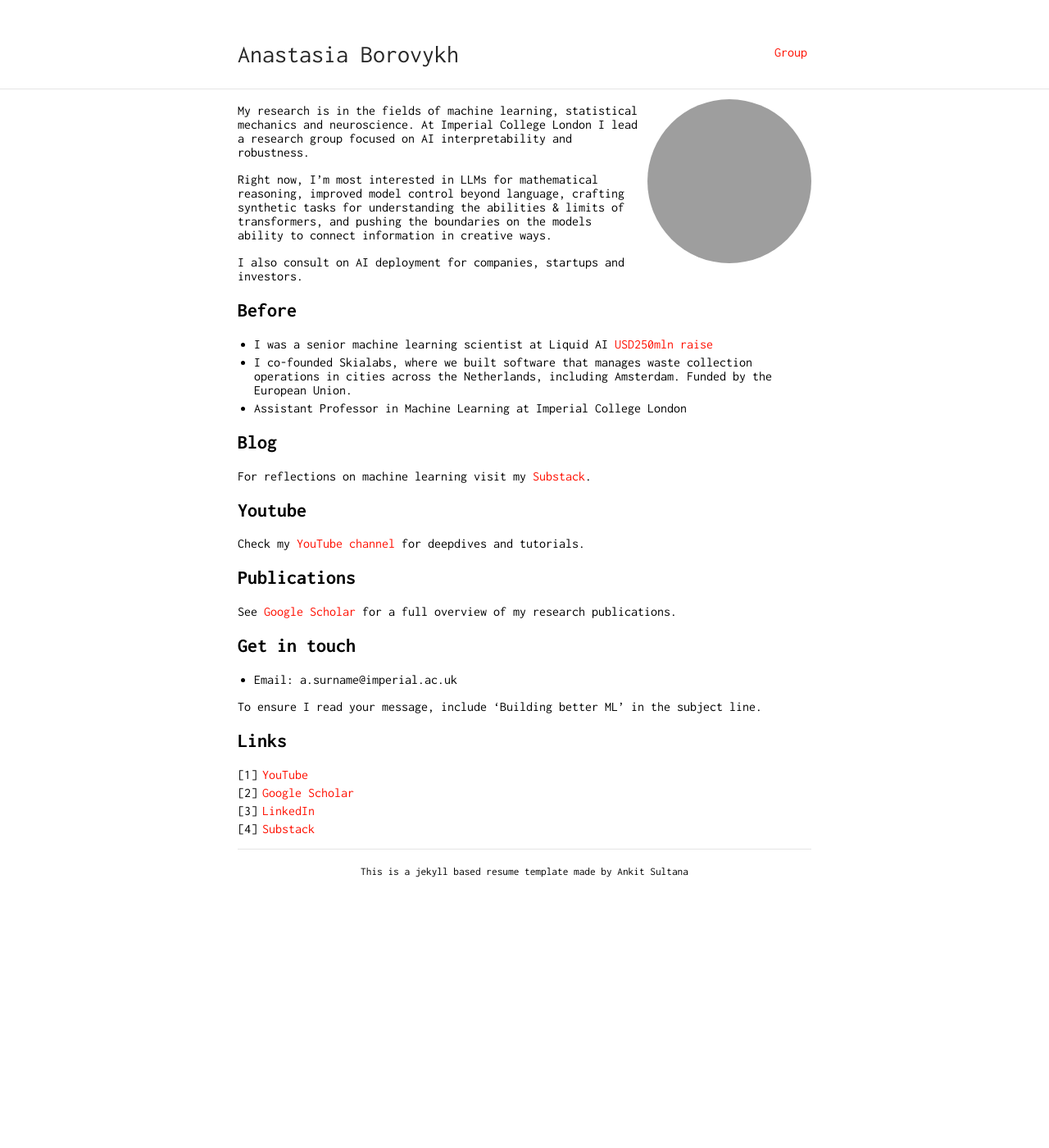
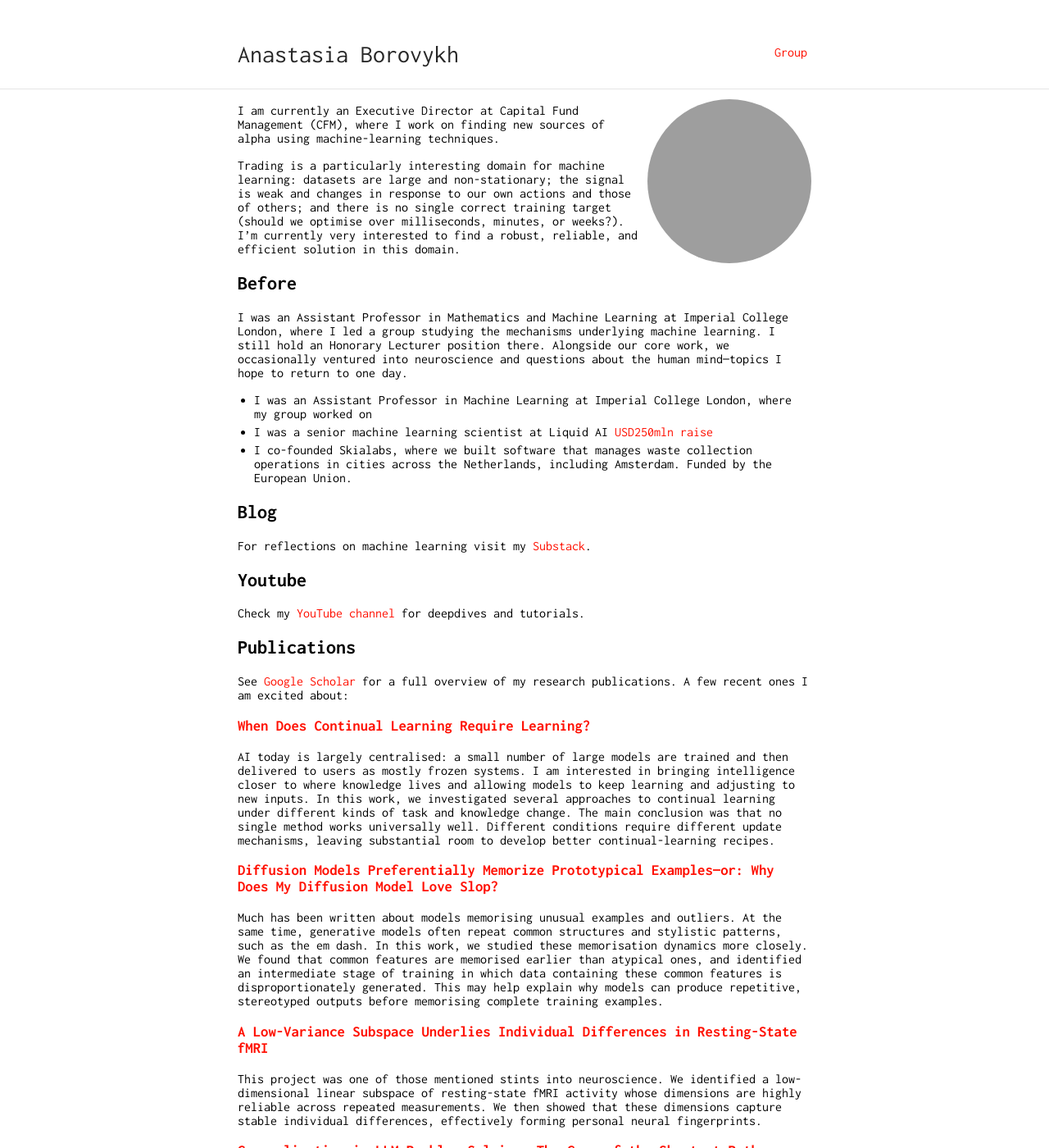
Before and after one commit to abrvkh/abrvkh.github.io, a Jekyll site: the page built from index.md, in a window 1280 px wide and 1400 px high. Shown: the whole window at 82% size. Built offline with Jekyll 4.4.1, drawn with Linux system fonts in a browser that asks for light colours; some of the changed text lies outside the part shown; grey boxes are pictures that could not be loaded.

Commit message:
update
long-due update

```diff
--- a/index.md
+++ b/index.md
@@ -4,16 +4,15 @@ layout: default
 
 <img class="profile-picture" src="square_photo.png">
 
-My research is in the fields of machine learning, statistical mechanics and neuroscience. At Imperial College London I lead a research group focused on AI interpretability and robustness.
+I am currently an Executive Director at Capital Fund Management (CFM), where I work on finding new sources of alpha using machine-learning techniques.
 
-Right now, I'm most interested in LLMs for mathematical reasoning, improved model control beyond language, crafting synthetic tasks for understanding the abilities & limits of transformers, and pushing the boundaries on the models ability to connect information in creative ways.
-
-I also consult on AI deployment for companies, startups and investors.
+Trading is a particularly interesting domain for machine learning: datasets are large and non-stationary; the signal is weak and changes in response to our own actions and those of others; and there is no single correct training target (should we optimise over milliseconds, minutes, or weeks?). I'm currently very interested to find a robust, reliable, and efficient solution in this domain.
 
 ## Before
+I was an Assistant Professor in Mathematics and Machine Learning at Imperial College London, where I led a group studying the mechanisms underlying machine learning. I still hold an Honorary Lecturer position there. Alongside our core work, we occasionally ventured into neuroscience and questions about the human mind—topics I hope to return to one day.
+- I was an Assistant Professor in Machine Learning at Imperial College London, where my group worked on
 - I was a senior machine learning scientist at Liquid AI [USD250mln raise](https://www.liquid.ai/blog/we-raised-250m-to-scale-capable-and-efficient-general-purpose-ai)
 - I co-founded Skialabs, where we built software that manages waste collection operations in cities across the Netherlands, including Amsterdam. Funded by the European Union.
-- Assistant Professor in Machine Learning at Imperial College London
 
 ## Blog
 
@@ -25,7 +24,19 @@ Check my [YouTube channel](https://www.youtube.com/@anastasiaborovykh120) for de
 
 ## Publications
 
-See [Google Scholar](https://scholar.google.com/citations?user=6y1FmgQAAAAJ&hl=en&oi=ao) for a full overview of my research publications.
+See [Google Scholar](https://scholar.google.com/citations?user=6y1FmgQAAAAJ&hl=en&oi=ao) for a full overview of my research publications. A few recent ones I am excited about:
+
+### [When Does Continual Learning Require Learning?](https://arxiv.org/abs/2607.07847)
+AI today is largely centralised: a small number of large models are trained and then delivered to users as mostly frozen systems. I am interested in bringing intelligence closer to where knowledge lives and allowing models to keep learning and adjusting to new inputs. In this work, we investigated several approaches to continual learning under different kinds of task and knowledge change. The main conclusion was that no single method works universally well. Different conditions require different update mechanisms, leaving substantial room to develop better continual-learning recipes.
+
+### [Diffusion Models Preferentially Memorize Prototypical Examples—or: Why Does My Diffusion Model Love Slop?](https://arxiv.org/abs/2605.30642)
+Much has been written about models memorising unusual examples and outliers. At the same time, generative models often repeat common structures and stylistic patterns, such as the em dash. In this work, we studied these memorisation dynamics more closely. We found that common features are memorised earlier than atypical ones, and identified an intermediate stage of training in which data containing these common features is disproportionately generated. This may help explain why models can produce repetitive, stereotyped outputs before memorising complete training examples.
+
+### [A Low-Variance Subspace Underlies Individual Differences in Resting-State fMRI](https://www.biorxiv.org/content/10.64898/2026.01.25.701594v1)
+This project was one of those mentioned stints into neuroscience. We identified a low-dimensional linear subspace of resting-state fMRI activity whose dimensions are highly reliable across repeated measurements. We then showed that these dimensions capture stable individual differences, effectively forming personal neural fingerprints.
+
+### [Generalization in LLM Problem Solving: The Case of the Shortest Path](https://arxiv.org/abs/2604.15306)
+We used paths through graphs as a controlled, easy-to-study language for investigating generalisation in language-model problem solving. In particular, we separated two forms of generalisation: spatial transfer to previously unseen maps and length scaling to problems requiring longer solution paths. This setting allowed us to examine more precisely where models learn transferable problem-solving rules and where their performance breaks down as the reasoning horizon grows.
 
 ## Get in touch
 
@@ -39,3 +50,5 @@ To ensure I read your message, include 'Building better ML' in the subject line.
 2. [Google Scholar](https://scholar.google.com/citations?user=6y1FmgQAAAAJ&hl=en&oi=ao)
 3. [LinkedIn](https://www.linkedin.com/in/anastasia-borovykh-10380584/)
 4. [Substack](http://ana15.substack.com)
+
+<small>Over the years I've met the most amazing people and I'm grateful to all the conversations, collaborations and friendhips along the way. A special thank you to [Cornelis Oosterlee](https://www.uu.nl/staff/CWOosterlee) for introducing me to the idea of pursuing a PhD, [Andrea Pascucci](https://www.unibo.it/sitoweb/andrea.pascucci) for supervising my PhD, [Greg Pavliotis](https://profiles.imperial.ac.uk/g.pavliotis) for being my mentor and supporting me at Imperial Colle London, [Reza Shokri](https://www.comp.nus.edu.sg/~reza/) for being a fantastic collaborator, and [Jean-Philippe Bouchaud](https://fr.wikipedia.org/wiki/Jean-Philippe_Bouchaud) for giving me the opportunity to join CFM.</small>
```
